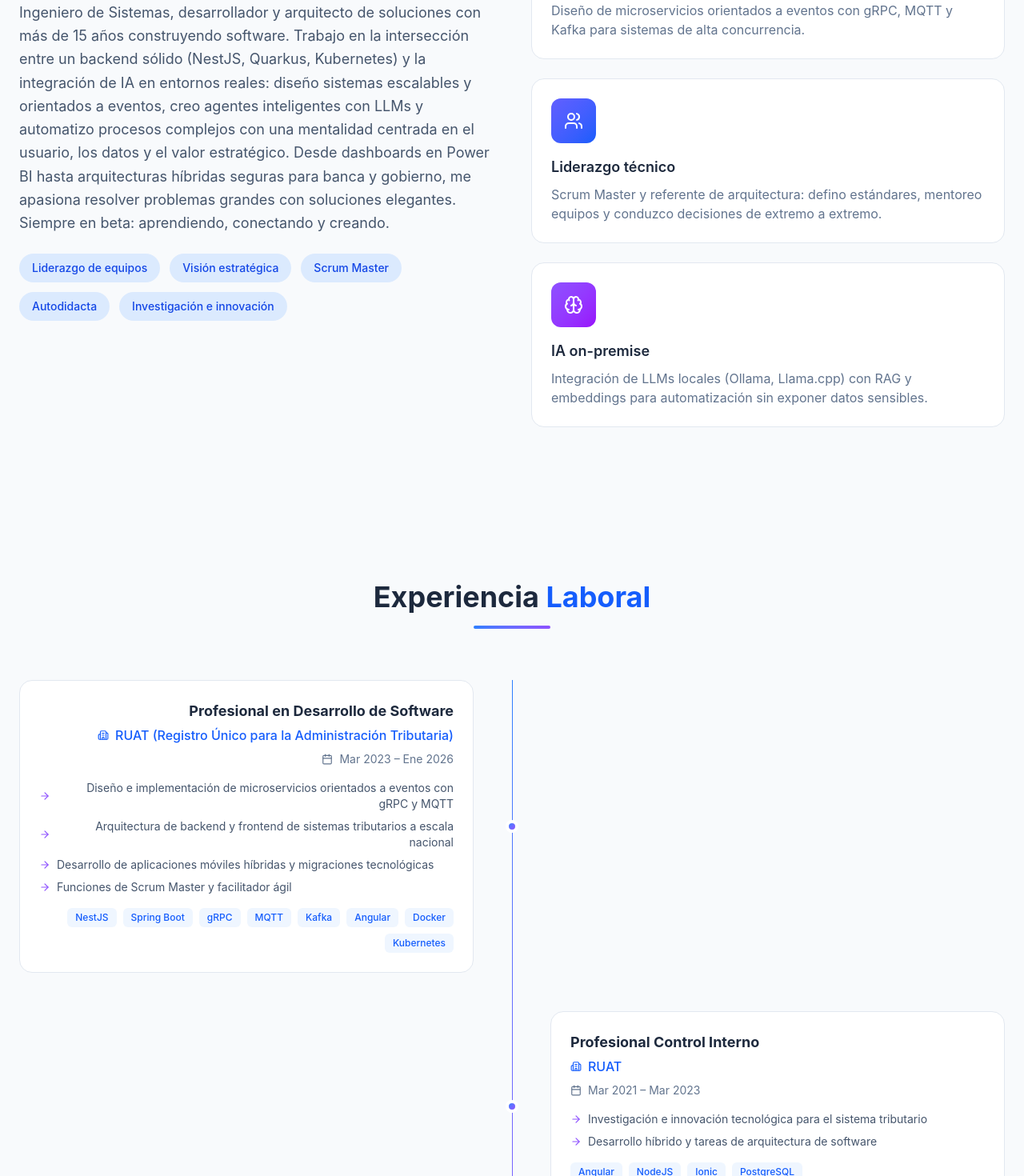
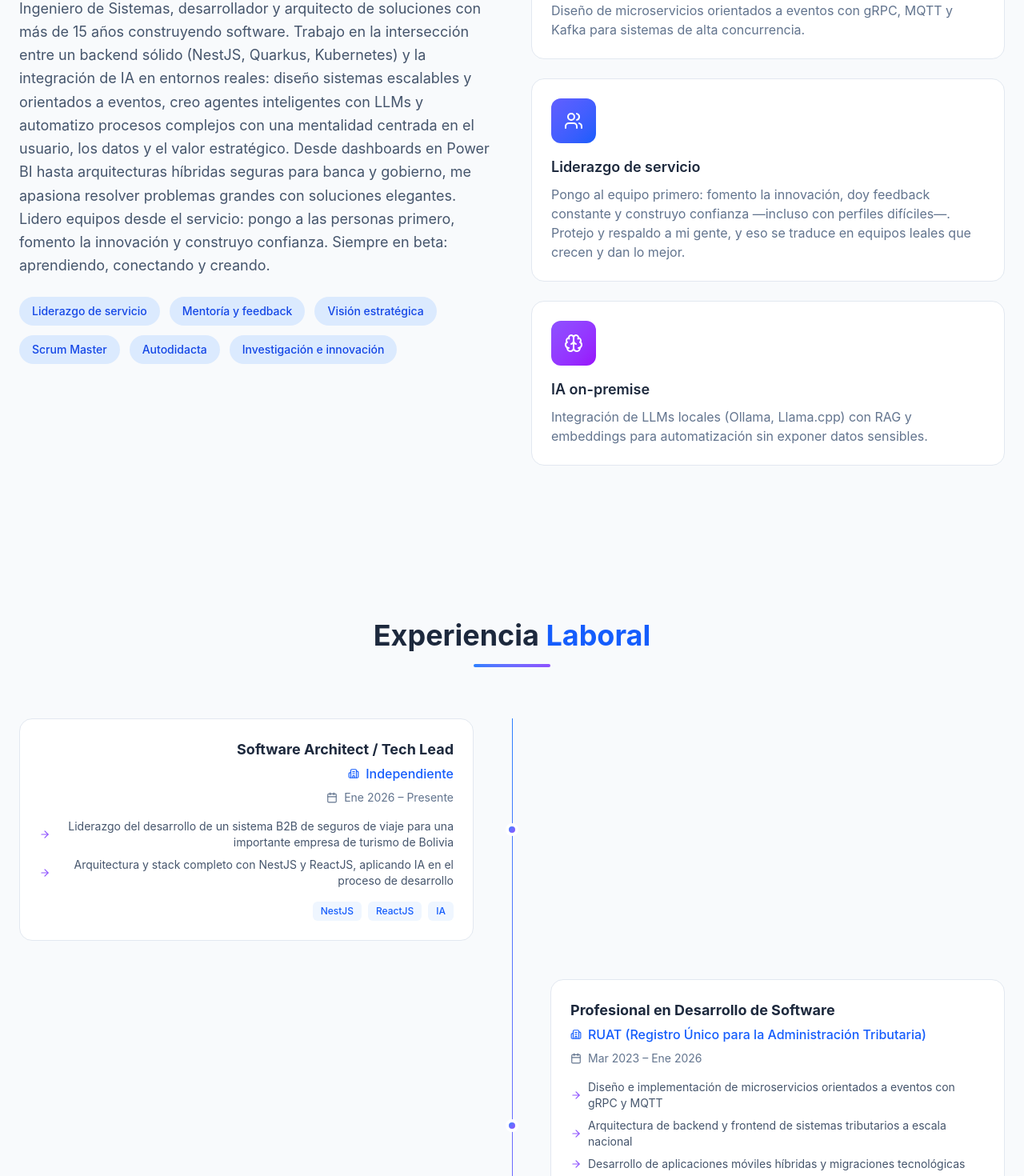
Before and after one commit to 4l3x31s/alexeis, a React (Vite) app: page / in a window 1280 px wide. Shown: the part 1220-2690 px from the top of the page at 80% size. Built offline with nearby package versions, Linux system fonts and the light colour scheme.

Commit message:
actualizacion pagina cv mas detallado

```diff
--- a/src/components/Projects.jsx
+++ b/src/components/Projects.jsx
@@ -1,5 +1,5 @@
 import { motion } from 'framer-motion';
-import { Landmark, Github, Smartphone, Rocket, Lightbulb, ExternalLink } from 'lucide-react';
+import { Landmark, Github, Smartphone, Rocket, Briefcase, Lightbulb, ExternalLink } from 'lucide-react';
 import { useContent } from '../hooks/useContent';
 
 export default function Projects() {
@@ -16,6 +16,8 @@ export default function Projects() {
         return <Smartphone size={24} />;
       case 'startup':
         return <Rocket size={24} />;
+      case 'client':
+        return <Briefcase size={24} />;
       default:
         return <Lightbulb size={24} />;
     }
@@ -31,6 +33,8 @@ export default function Projects() {
         return 'from-sky-500 to-cyan-500';
       case 'startup':
         return 'from-violet-500 to-purple-500';
+      case 'client':
+        return 'from-teal-500 to-emerald-600';
       default:
         return 'from-emerald-500 to-teal-500';
     }
--- a/src/data/resume.en.json
+++ b/src/data/resume.en.json
@@ -9,12 +9,12 @@
     "initials": "AC",
     "available": true,
     "availableText": "Available for new projects",
-    "summary": "Systems Engineer, developer and solutions architect with over 15 years building software. I work at the intersection of solid backend engineering (NestJS, Quarkus, Kubernetes) and real-world AI integration: I design scalable, event-driven systems, build intelligent agents with LLMs, and automate complex processes with a mindset focused on the user, the data and strategic value. From Power BI dashboards to secure hybrid architectures for banking and government, I love solving big problems with elegant solutions. Always in beta: learning, connecting and building.",
+    "summary": "Systems Engineer, developer and solutions architect with over 15 years building software. I work at the intersection of solid backend engineering (NestJS, Quarkus, Kubernetes) and real-world AI integration: I design scalable, event-driven systems, build intelligent agents with LLMs, and automate complex processes with a mindset focused on the user, the data and strategic value. From Power BI dashboards to secure hybrid architectures for banking and government, I love solving big problems with elegant solutions. I lead teams through service: people first, fostering innovation and building trust. Always in beta: learning, connecting and building.",
     "stats": [
       { "value": "15+", "label": "Years of experience" },
       { "value": "8+", "label": "Companies & institutions" },
-      { "value": "3", "label": "Government systems at scale" },
-      { "value": "5+", "label": "Products in production" }
+      { "value": "100k+", "label": "Downloads of Tu Municipio 24/7" },
+      { "value": "10+", "label": "Products in production" }
     ]
   },
   "highlights": [
@@ -26,8 +26,8 @@
     },
     {
       "icon": "users",
-      "title": "Technical leadership",
-      "description": "Scrum Master and architecture reference: I set standards, mentor teams and drive end-to-end decisions.",
+      "title": "Servant leadership",
+      "description": "I put the team first: I foster innovation, give constant feedback and build trust — even with difficult profiles. I protect and back my people, which earns loyal teams that grow and give their best.",
       "color": "from-indigo-500 to-blue-600"
     },
     {
@@ -38,6 +38,17 @@
     }
   ],
   "experience": [
+    {
+      "id": 7,
+      "role": "Software Architect / Tech Lead",
+      "company": "Independent",
+      "period": "Jan 2026 – Present",
+      "description": [
+        "Leading the development of a B2B travel-insurance system for a major Bolivian tourism company",
+        "Architecture and full stack with NestJS and ReactJS, applying AI in the development process"
+      ],
+      "stack": ["NestJS", "ReactJS", "AI"]
+    },
     {
       "id": 1,
       "role": "Software Development Professional",
@@ -113,17 +124,18 @@
     "architecture": ["Microservices", "Event-Driven", "gRPC", "MQTT", "Kafka", "NestJS", "Spring Boot", "Quarkus", "Scalable design"],
     "frontend": ["Angular", "Next.js", "React", "TypeScript", "JavaScript"],
     "mobile": ["Flutter / Dart", "Ionic", "Android"],
-    "devops": ["Docker", "Kubernetes", "Jenkins", "CI/CD"],
-    "ai_llm": ["Intelligent agents", "Local LLMs", "Ollama", "Llama.cpp", "LM Studio", "RAG", "Embeddings", "LangChain", "LLM Fine-tuning", "Machine Learning"],
+    "devops": ["Docker", "Kubernetes", "AWS (EC2)", "Jenkins", "CI/CD"],
+    "ai_llm": ["Claude Code (expert)", "MCP (Model Context Protocol)", "AI-assisted development", "Intelligent agents", "Local LLMs", "Ollama", "Llama.cpp", "RAG", "Embeddings", "LangChain", "LLM Fine-tuning", "Machine Learning"],
     "data": ["PostgreSQL", "MongoDB", "SQL Server", "Oracle", "Power BI", "Python / Analytics"]
   },
-  "softSkills": ["Team leadership", "Strategic vision", "Scrum Master", "Self-taught", "Research & innovation"],
+  "softSkills": ["Servant leadership", "Mentoring & feedback", "Strategic vision", "Scrum Master", "Self-taught", "Research & innovation"],
   "education": {
     "degree": "Systems Engineering",
     "institution": "Military School of Engineering (EMI)",
     "period": "2013",
-    "ongoing": "Master's in Artificial Intelligence (in progress)",
+    "ongoing": "Master's in Artificial Intelligence, Machine Learning & Data Science (Version II) — in progress",
     "courses": [
+      "Diploma in Virtual Reality and Artificial Intelligence",
       "SOLID & Clean Code (devtalles)",
       "NestJS: scalable backend & reports (Udemy)",
       "Flutter for iOS and Android (Udemy)",
@@ -138,12 +150,21 @@
   ],
   "projects": [
     {
+      "id": 9,
+      "name": "B2B System — Travel Insurance",
+      "type": "client",
+      "featured": true,
+      "description": "I currently lead the development of this B2B travel-insurance platform for a major Bolivian tourism company. NestJS + ReactJS stack, with AI applied in the development process.",
+      "tags": ["NestJS", "ReactJS", "B2B", "AI"],
+      "links": {}
+    },
+    {
       "id": 1,
       "name": "Tu Municipio 24/7",
       "type": "government",
       "featured": true,
-      "description": "A Tax Administration Registry platform to check municipal debts and payments via bank QR. Event-driven architecture with gRPC and MQTT.",
-      "tags": ["gRPC", "MQTT", "Microservices", "NestJS"],
+      "description": "I led the team and designed the event-driven architecture (gRPC, MQTT) of this tax platform to check municipal debts and payments via bank QR. 100k+ downloads.",
+      "tags": ["100k+ downloads", "gRPC", "MQTT", "NestJS"],
       "links": {}
     },
     {
@@ -151,8 +172,8 @@
       "name": "Administrative Information System (SIA)",
       "type": "government",
       "featured": true,
-      "description": "An HR system for staff control, vacations and records, communicating between services via gRPC.",
-      "tags": ["gRPC", "Backend", "PostgreSQL"],
+      "description": "I led the project and defined the entire stack (NestJS, Angular) and architecture. An HR system for staff control, vacations and records, with gRPC communication between services and reusable Angular libraries.",
+      "tags": ["NestJS", "Angular", "gRPC", "Reusable libs"],
       "links": {}
     },
     {
@@ -190,6 +211,24 @@
       "description": "A platform to find lost pets combining publishing and QR code scanning.",
       "tags": ["Mobile", "QR", "Social"],
       "links": {}
+    },
+    {
+      "id": 7,
+      "name": "Payments System — Sindicato Litoral",
+      "type": "client",
+      "featured": false,
+      "description": "I led the project: a payments system for Sindicato Litoral (La Paz, Bolivia) built with NestJS and Angular, deployed on AWS (EC2).",
+      "tags": ["NestJS", "Angular", "AWS / EC2"],
+      "links": {}
+    },
+    {
+      "id": 8,
+      "name": "Inventory System",
+      "type": "client",
+      "featured": false,
+      "description": "Custom inventory system developed for an independent Bolivian exporter.",
+      "tags": ["Full-Stack", "Inventory"],
+      "links": {}
     }
   ],
   "social": {
--- a/src/data/resume.json
+++ b/src/data/resume.json
@@ -9,12 +9,12 @@
     "initials": "AC",
     "available": true,
     "availableText": "Disponible para nuevos proyectos",
-    "summary": "Ingeniero de Sistemas, desarrollador y arquitecto de soluciones con más de 15 años construyendo software. Trabajo en la intersección entre un backend sólido (NestJS, Quarkus, Kubernetes) y la integración de IA en entornos reales: diseño sistemas escalables y orientados a eventos, creo agentes inteligentes con LLMs y automatizo procesos complejos con una mentalidad centrada en el usuario, los datos y el valor estratégico. Desde dashboards en Power BI hasta arquitecturas híbridas seguras para banca y gobierno, me apasiona resolver problemas grandes con soluciones elegantes. Siempre en beta: aprendiendo, conectando y creando.",
+    "summary": "Ingeniero de Sistemas, desarrollador y arquitecto de soluciones con más de 15 años construyendo software. Trabajo en la intersección entre un backend sólido (NestJS, Quarkus, Kubernetes) y la integración de IA en entornos reales: diseño sistemas escalables y orientados a eventos, creo agentes inteligentes con LLMs y automatizo procesos complejos con una mentalidad centrada en el usuario, los datos y el valor estratégico. Desde dashboards en Power BI hasta arquitecturas híbridas seguras para banca y gobierno, me apasiona resolver problemas grandes con soluciones elegantes. Lidero equipos desde el servicio: pongo a las personas primero, fomento la innovación y construyo confianza. Siempre en beta: aprendiendo, conectando y creando.",
     "stats": [
       { "value": "15+", "label": "Años de experiencia" },
       { "value": "8+", "label": "Empresas e instituciones" },
-      { "value": "3", "label": "Sistemas de gobierno a escala" },
-      { "value": "5+", "label": "Productos en producción" }
+      { "value": "100k+", "label": "Descargas de Tu Municipio 24/7" },
+      { "value": "10+", "label": "Productos en producción" }
     ]
   },
   "highlights": [
@@ -26,8 +26,8 @@
     },
     {
       "icon": "users",
-      "title": "Liderazgo técnico",
-      "description": "Scrum Master y referente de arquitectura: defino estándares, mentoreo equipos y conduzco decisiones de extremo a extremo.",
+      "title": "Liderazgo de servicio",
+      "description": "Pongo al equipo primero: fomento la innovación, doy feedback constante y construyo confianza —incluso con perfiles difíciles—. Protejo y respaldo a mi gente, y eso se traduce en equipos leales que crecen y dan lo mejor.",
       "color": "from-indigo-500 to-blue-600"
     },
     {
@@ -38,6 +38,17 @@
     }
   ],
   "experience": [
+    {
+      "id": 7,
+      "role": "Software Architect / Tech Lead",
+      "company": "Independiente",
+      "period": "Ene 2026 – Presente",
+      "description": [
+        "Liderazgo del desarrollo de un sistema B2B de seguros de viaje para una importante empresa de turismo de Bolivia",
+        "Arquitectura y stack completo con NestJS y ReactJS, aplicando IA en el proceso de desarrollo"
+      ],
+      "stack": ["NestJS", "ReactJS", "IA"]
+    },
     {
       "id": 1,
       "role": "Profesional en Desarrollo de Software",
@@ -113,17 +124,18 @@
     "architecture": ["Microservicios", "Event-Driven", "gRPC", "MQTT", "Kafka", "NestJS", "Spring Boot", "Quarkus", "Diseño escalable"],
     "frontend": ["Angular", "Next.js", "React", "TypeScript", "JavaScript"],
     "mobile": ["Flutter / Dart", "Ionic", "Android"],
-    "devops": ["Docker", "Kubernetes", "Jenkins", "CI/CD"],
-    "ai_llm": ["Agentes inteligentes", "LLMs locales", "Ollama", "Llama.cpp", "LM Studio", "RAG", "Embeddings", "LangChain", "Fine-tuning LLM", "Machine Learning"],
+    "devops": ["Docker", "Kubernetes", "AWS (EC2)", "Jenkins", "CI/CD"],
+    "ai_llm": ["Claude Code (experto)", "MCP (Model Context Protocol)", "Desarrollo asistido por IA", "Agentes inteligentes", "LLMs locales", "Ollama", "Llama.cpp", "RAG", "Embeddings", "LangChain", "Fine-tuning LLM", "Machine Learning"],
     "data": ["PostgreSQL", "MongoDB", "SQL Server", "Oracle", "Power BI", "Python / Analítica"]
   },
-  "softSkills": ["Liderazgo de equipos", "Visión estratégica", "Scrum Master", "Autodidacta", "Investigación e innovación"],
+  "softSkills": ["Liderazgo de servicio", "Mentoría y feedback", "Visión estratégica", "Scrum Master", "Autodidacta", "Investigación e innovación"],
   "education": {
     "degree": "Ingeniería de Sistemas",
     "institution": "Escuela Militar de Ingeniería (EMI)",
     "period": "2013",
-    "ongoing": "Maestría en Inteligencia Artificial (en curso)",
+    "ongoing": "Maestría en Inteligencia Artificial, Machine Learning y Data Science (Versión II) — en curso",
     "courses": [
+      "Diplomado en Realidad Virtual e Inteligencia Artificial",
       "SOLID & Clean Code (devtalles)",
       "NestJS: backend escalable y reportes (Udemy)",
       "Flutter para iOS y Android (Udemy)",
@@ -138,12 +150,21 @@
   ],
   "projects": [
     {
+      "id": 9,
+      "name": "Sistema B2B — Seguros de Viaje",
+      "type": "client",
+      "featured": true,
+      "description": "Lidero actualmente el desarrollo de esta plataforma B2B de seguros de viaje para una importante empresa de turismo de Bolivia. Stack NestJS + ReactJS, con IA aplicada en el proceso de desarrollo.",
+      "tags": ["NestJS", "ReactJS", "B2B", "IA"],
+      "links": {}
+    },
+    {
       "id": 1,
       "name": "Tu Municipio 24/7",
       "type": "government",
       "featured": true,
-      "description": "Plataforma del Registro Único para la Administración Tributaria para consultar deudas y pagos municipales por QR bancario. Arquitectura orientada a eventos con gRPC y MQTT.",
-      "tags": ["gRPC", "MQTT", "Microservicios", "NestJS"],
+      "description": "Lideré el equipo y diseñé la arquitectura orientada a eventos (gRPC, MQTT) de esta plataforma tributaria para consultar deudas y pagos municipales por QR bancario. +100.000 descargas.",
+      "tags": ["+100k descargas", "gRPC", "MQTT", "NestJS"],
       "links": {}
     },
     {
@@ -151,8 +172,8 @@
       "name": "Sistema de Información Administrativa (SIA)",
       "type": "government",
       "featured": true,
-      "description": "Sistema de RR.HH. para control de personal, vacaciones y registros, comunicado vía gRPC entre servicios.",
-      "tags": ["gRPC", "Backend", "PostgreSQL"],
+      "description": "Lideré el proyecto y definí todo el stack (NestJS, Angular) y la arquitectura. Sistema de RR.HH. para control de personal, vacaciones y registros, con comunicación gRPC entre servicios y librerías Angular reutilizables.",
+      "tags": ["NestJS", "Angular", "gRPC", "Librerías Angular"],
       "links": {}
     },
     {
@@ -190,6 +211,24 @@
       "description": "Plataforma para encontrar mascotas perdidas combinando publicación y escaneo de códigos QR.",
       "tags": ["Móvil", "QR", "Social"],
       "links": {}
+    },
+    {
+      "id": 7,
+      "name": "Sistema de Pagos — Sindicato Litoral",
+      "type": "client",
+      "featured": false,
+      "description": "Lideré el proyecto: sistema de pagos para el Sindicato Litoral (La Paz, Bolivia) con NestJS y Angular, desplegado en AWS (EC2).",
+      "tags": ["NestJS", "Angular", "AWS / EC2"],
+      "links": {}
+    },
+    {
+      "id": 8,
+      "name": "Sistema de Inventarios",
+      "type": "client",
+      "featured": false,
+      "description": "Desarrollo de un sistema de inventarios a medida para un exportador boliviano independiente.",
+      "tags": ["Full-Stack", "Inventario"],
+      "links": {}
     }
   ],
   "social": {
--- a/src/i18n/ui.js
+++ b/src/i18n/ui.js
@@ -42,6 +42,7 @@ export const ui = {
         opensource: 'Open Source',
         mobile: 'Móvil',
         startup: 'Emprendimiento',
+        client: 'Cliente',
       },
     },
     education: {
@@ -51,8 +52,8 @@ export const ui = {
       courses: 'Cursos Relevantes',
       languages: 'Idiomas',
       inProgress: 'En curso',
-      masterTitle: 'Maestría en Inteligencia Artificial',
-      masterSubtitle: 'Formación avanzada en IA, Machine Learning y arquitectura de LLMs',
+      masterTitle: 'Maestría en Inteligencia Artificial, Machine Learning y Data Science (Versión II)',
+      masterSubtitle: 'Especialización aplicada a LLMs, agentes inteligentes y soluciones de datos',
     },
     contact: {
       title1: '¿Trabajamos ',
@@ -119,6 +120,7 @@ export const ui = {
         opensource: 'Open Source',
         mobile: 'Mobile',
         startup: 'Startup',
+        client: 'Client',
       },
     },
     education: {
@@ -128,8 +130,8 @@ export const ui = {
       courses: 'Relevant Courses',
       languages: 'Languages',
       inProgress: 'In progress',
-      masterTitle: "Master's in Artificial Intelligence",
-      masterSubtitle: 'Advanced training in AI, Machine Learning and LLM architecture',
+      masterTitle: "Master's in Artificial Intelligence, Machine Learning & Data Science (Version II)",
+      masterSubtitle: 'Specialization applied to LLMs, intelligent agents and data solutions',
     },
     contact: {
       title1: "Let's work ",
```
